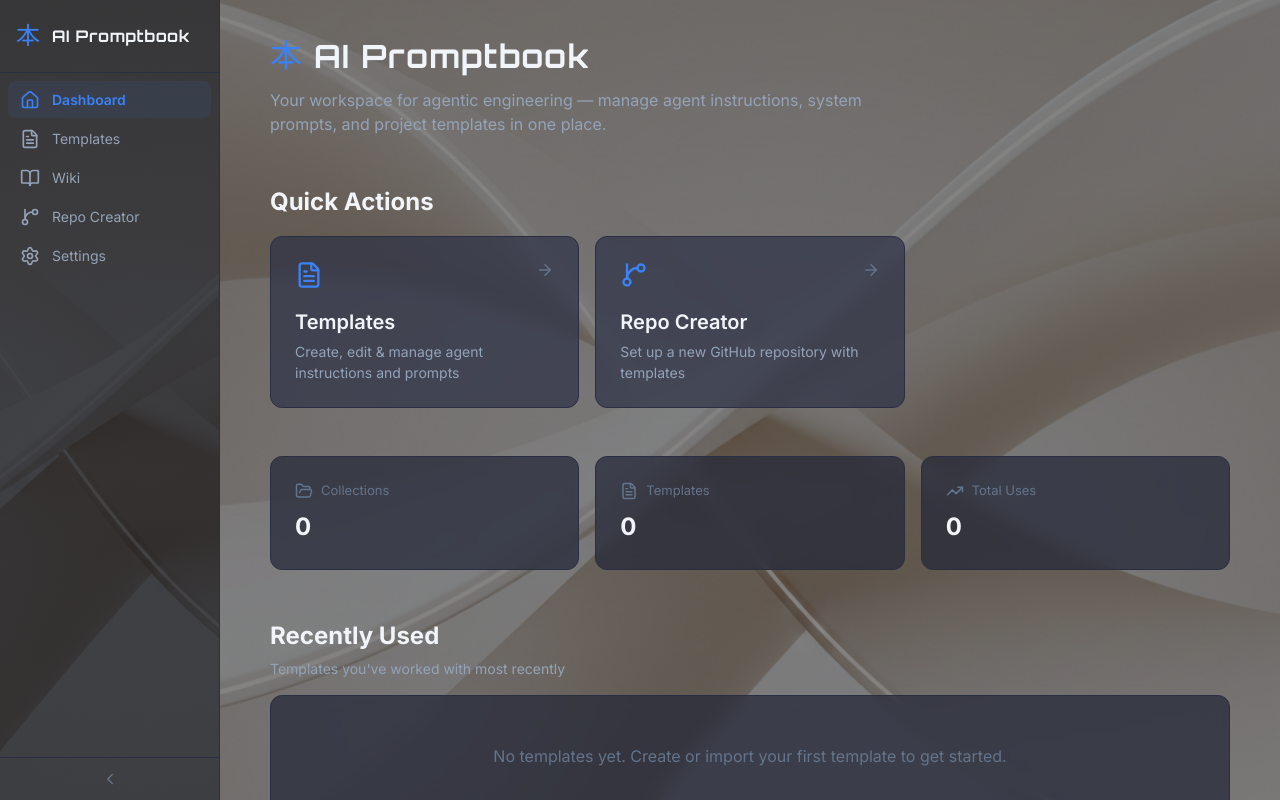
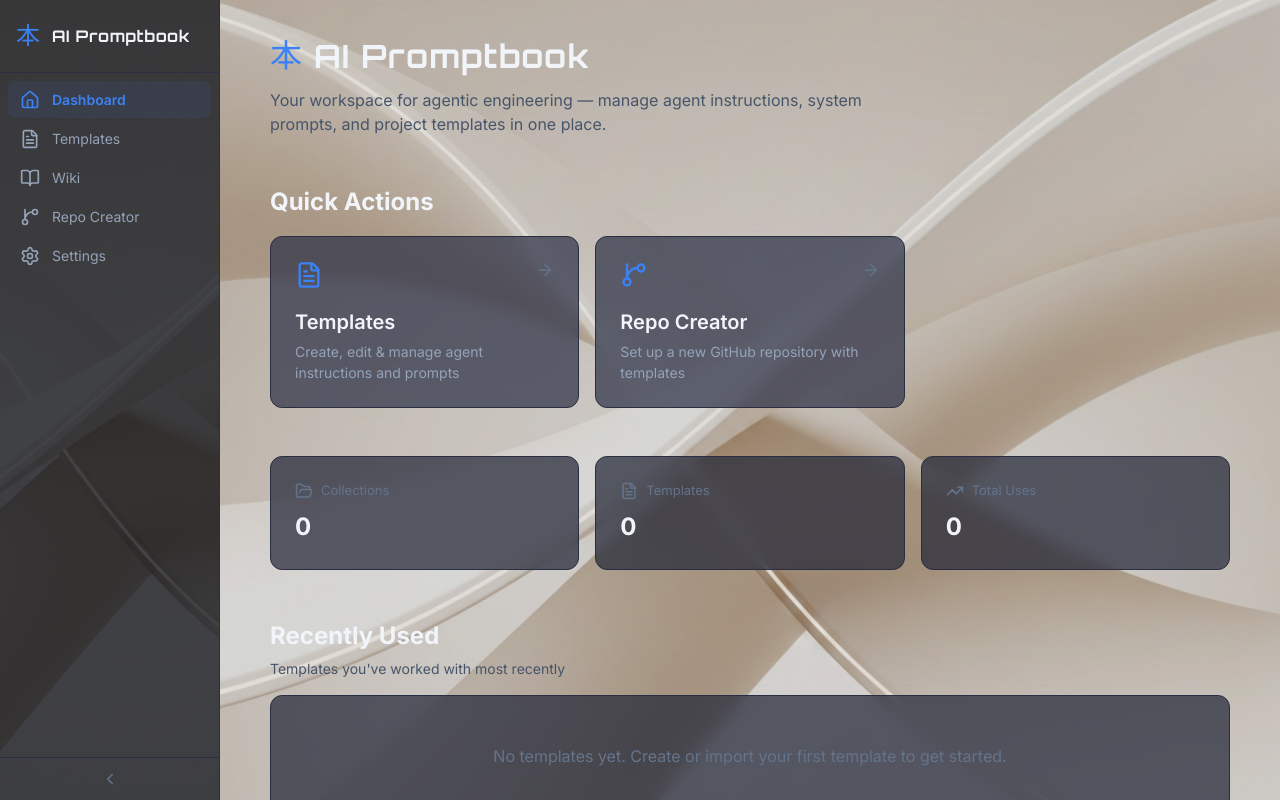
Before and after one commit to Lesterhr/ai-promptbook-v2, a React (Vite) app: page / in a window 1280 px wide. Built offline with nearby package versions, Linux system fonts and the light colour scheme.

Commit message:
feat: update color styles and improve accessibility with aria-labels

```diff
--- a/src/features/guidelines/GuidelinesPage.tsx
+++ b/src/features/guidelines/GuidelinesPage.tsx
@@ -93,7 +93,7 @@ export const GuidelinesPage: React.FC = () => {
               borderRadius: radius.md,
               fontSize: font.size.md,
               fontWeight: activeSection === item.id && !activeDiscipline ? font.weight.semibold : font.weight.normal,
-              color: activeSection === item.id && !activeDiscipline ? colors.accent.blue : colors.text.secondary,
+              color: activeSection === item.id && !activeDiscipline ? colors.accent.blue : '#475569',
               background: activeSection === item.id && !activeDiscipline ? `${colors.accent.blue}15` : 'transparent',
               transition: `all ${transition.fast}`,
               textAlign: 'left',
@@ -129,7 +129,7 @@ export const GuidelinesPage: React.FC = () => {
               borderRadius: radius.md,
               fontSize: font.size.sm,
               fontWeight: activeDiscipline?.id === d.id ? font.weight.semibold : font.weight.normal,
-              color: activeDiscipline?.id === d.id ? d.color : colors.text.secondary,
+              color: activeDiscipline?.id === d.id ? d.color : '#475569',
               background: activeDiscipline?.id === d.id ? `${d.color}15` : 'transparent',
               transition: `all ${transition.fast}`,
               textAlign: 'left',
--- a/src/features/settings/HistoryManagement.tsx
+++ b/src/features/settings/HistoryManagement.tsx
@@ -358,6 +358,7 @@ export const HistoryManagement: React.FC = () => {
                           variant="danger"
                           size="sm"
                           icon={<Trash2 size={12} />}
+                          aria-label="Delete version"
                           onClick={async () => {
                             await storage.deleteArchivedVersions(group.collectionPath, group.templateId, [v.filename]);
                             showToast(`Deleted v${v.version}`);
--- a/src/features/start/StartScreen.tsx
+++ b/src/features/start/StartScreen.tsx
@@ -77,7 +77,7 @@ export const StartScreen: React.FC = () => {
             AI Promptbook
           </h1>
         </div>
-        <p style={{ fontSize: font.size.lg, color: colors.text.secondary, maxWidth: 600 }}>
+        <p style={{ fontSize: font.size.lg, color: '#475569', maxWidth: 600 }}>
           Your workspace for agentic engineering — manage agent instructions, system prompts,
           and project templates in one place.
         </p>
--- a/src/features/templates/TemplateCreateDialog.tsx
+++ b/src/features/templates/TemplateCreateDialog.tsx
@@ -129,7 +129,7 @@ export const TemplateCreateDialog: React.FC<TemplateCreateDialogProps> = ({
           <h3 style={{ fontSize: font.size.xl, fontWeight: font.weight.bold, color: colors.text.primary, margin: 0 }}>
             {showConfig ? (isBlank ? 'New Blank Template' : `Create ${selectedDiscipline?.title}`) : 'New Template'}
           </h3>
-          <button onClick={onClose} style={{ color: colors.text.muted, padding: spacing.xs, display: 'flex' }}>
+          <button onClick={onClose} aria-label="Close" style={{ color: colors.text.muted, padding: spacing.xs, display: 'flex' }}>
             <X size={20} />
           </button>
         </div>
--- a/src/features/templates/TemplateImportDialog.tsx
+++ b/src/features/templates/TemplateImportDialog.tsx
@@ -154,7 +154,7 @@ export const TemplateImportDialog: React.FC<TemplateImportDialogProps> = ({
           <h3 style={{ fontSize: font.size.xl, fontWeight: font.weight.bold, color: colors.text.primary }}>
             Import Templates
           </h3>
-          <button onClick={onClose} style={{ color: colors.text.muted }}>
+          <button onClick={onClose} aria-label="Close" style={{ color: colors.text.muted }}>
             <X size={20} />
           </button>
         </div>
--- a/src/ui/components/index.tsx
+++ b/src/ui/components/index.tsx
@@ -271,7 +271,7 @@ export const SectionHeader: React.FC<SectionHeaderProps> = ({ title, subtitle, a
         {title}
       </h2>
       {subtitle && (
-        <p style={{ fontSize: font.size.md, color: colors.text.secondary, marginTop: spacing.xs }}>{subtitle}</p>
+        <p style={{ fontSize: font.size.md, color: '#475569', marginTop: spacing.xs }}>{subtitle}</p>
       )}
     </div>
     {action}
--- a/src/ui/layouts/AppShell.tsx
+++ b/src/ui/layouts/AppShell.tsx
@@ -142,7 +142,7 @@ export const AppShell: React.FC = () => {
             backgroundSize: 'cover',
             backgroundPosition: 'center',
             backgroundRepeat: 'no-repeat',
-            opacity: 0.50,
+            opacity: 0.90,
             pointerEvents: 'none',
             zIndex: 0,
           }}
```
